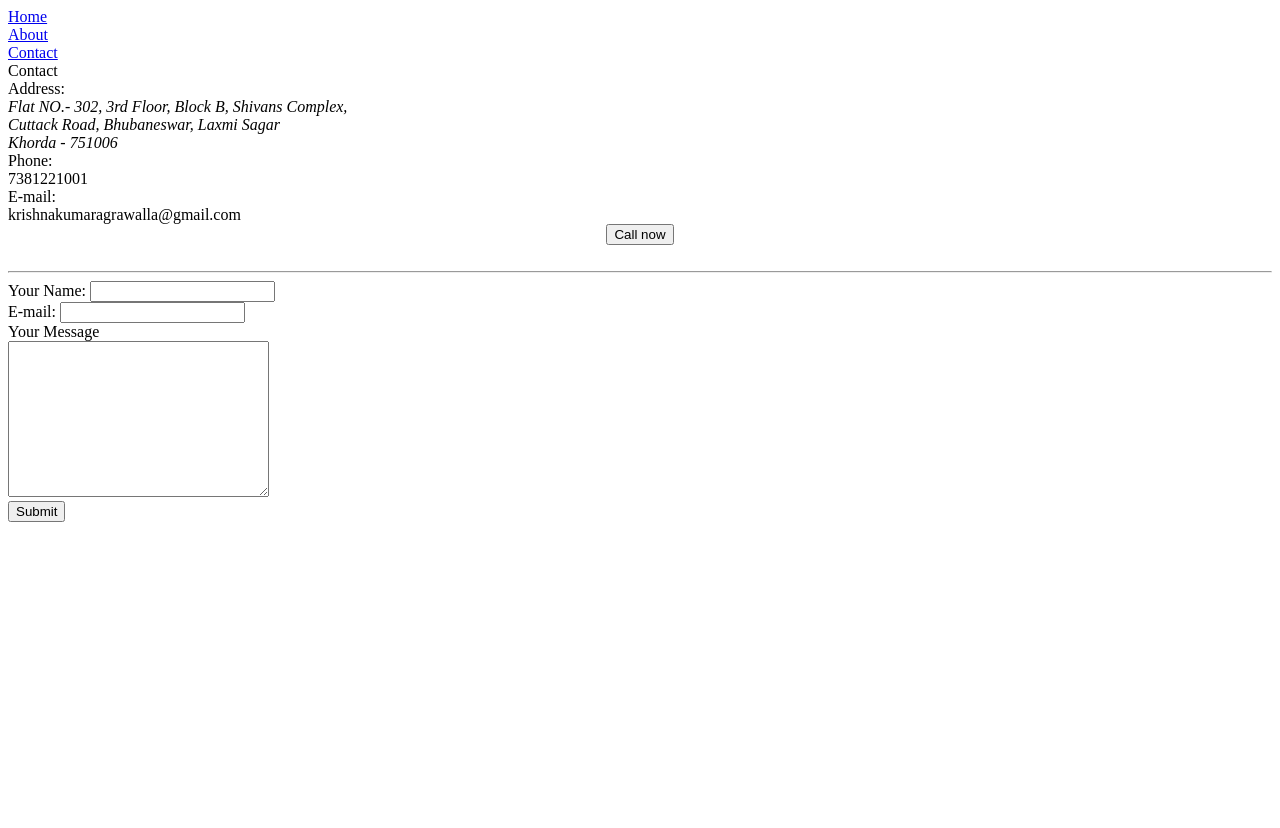
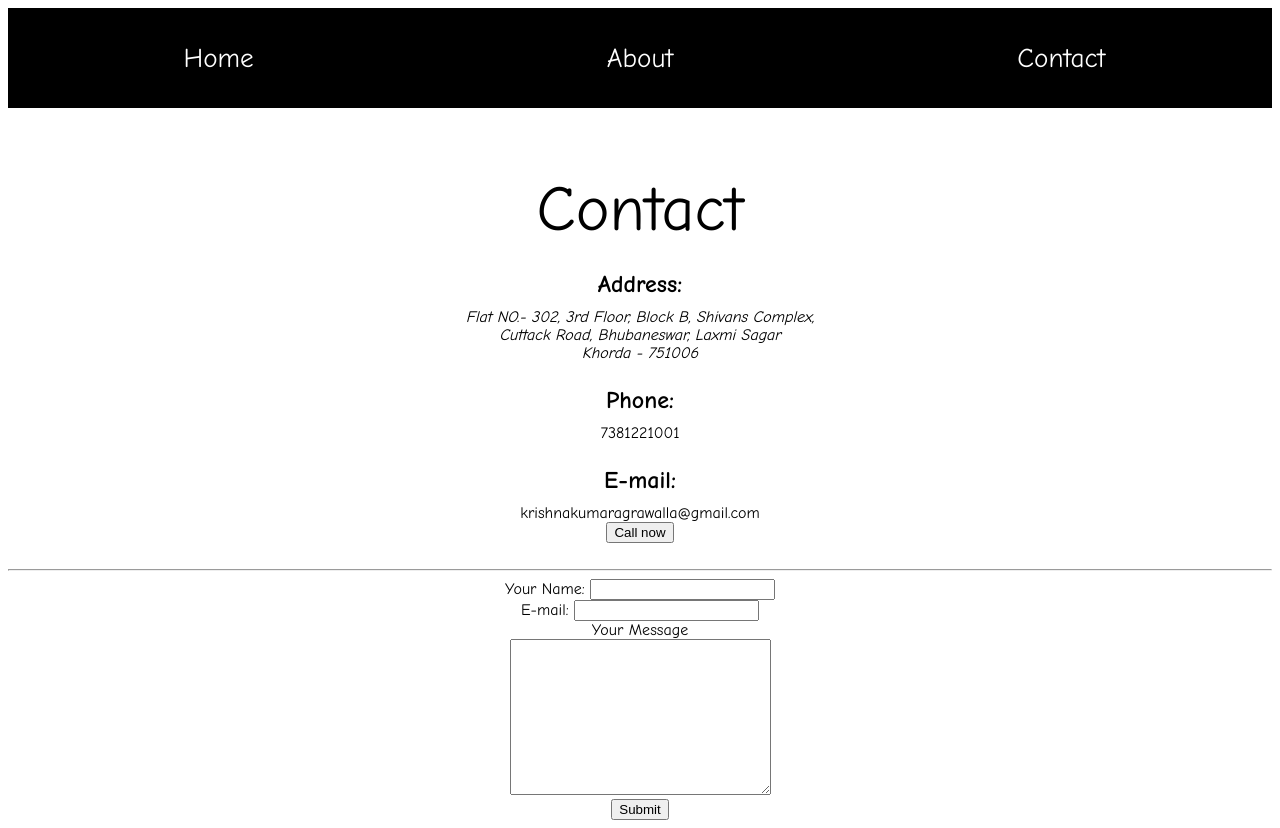
Before and after one commit to KrishnaKumarAgawalla/MyPortfolio, a website: page Contact.html in a window 1280 px wide. Before the commit the page ends 800 px from the top, so only its background shows below. Drawn offline with Linux system fonts and the light colour scheme; the site is published under a folder, as on GitHub Pages, so addresses that start at the root find nothing.

Commit message:
Fixed the links to different pages

```diff
--- a/Contact.html
+++ b/Contact.html
@@ -4,14 +4,14 @@
     <meta charset="UTF-8">
     <meta name="viewport" content="width=device-width, initial-scale=1.0">
     <title>Contact</title>
-    <link rel="stylesheet" href="/Style/main.css">
+    <link rel="stylesheet" href="Style/main.css">
 </head>
 <body>
     <div class="container">
         <div class="Menu">
-            <div class="Item Home"><a href="/index.html">Home</a></div>
-            <div class="Item About"><a href="/about.html">About</a></div>
-            <div class="Item Contact"><a href="/Contact.html">Contact</a></div>
+            <div class="Item Home"><a href="index.html">Home</a></div>
+            <div class="Item About"><a href="about.html">About</a></div>
+            <div class="Item Contact"><a href="Contact.html">Contact</a></div>
         </div>
 
         <div class="contact-heading">Contact</div>
```
